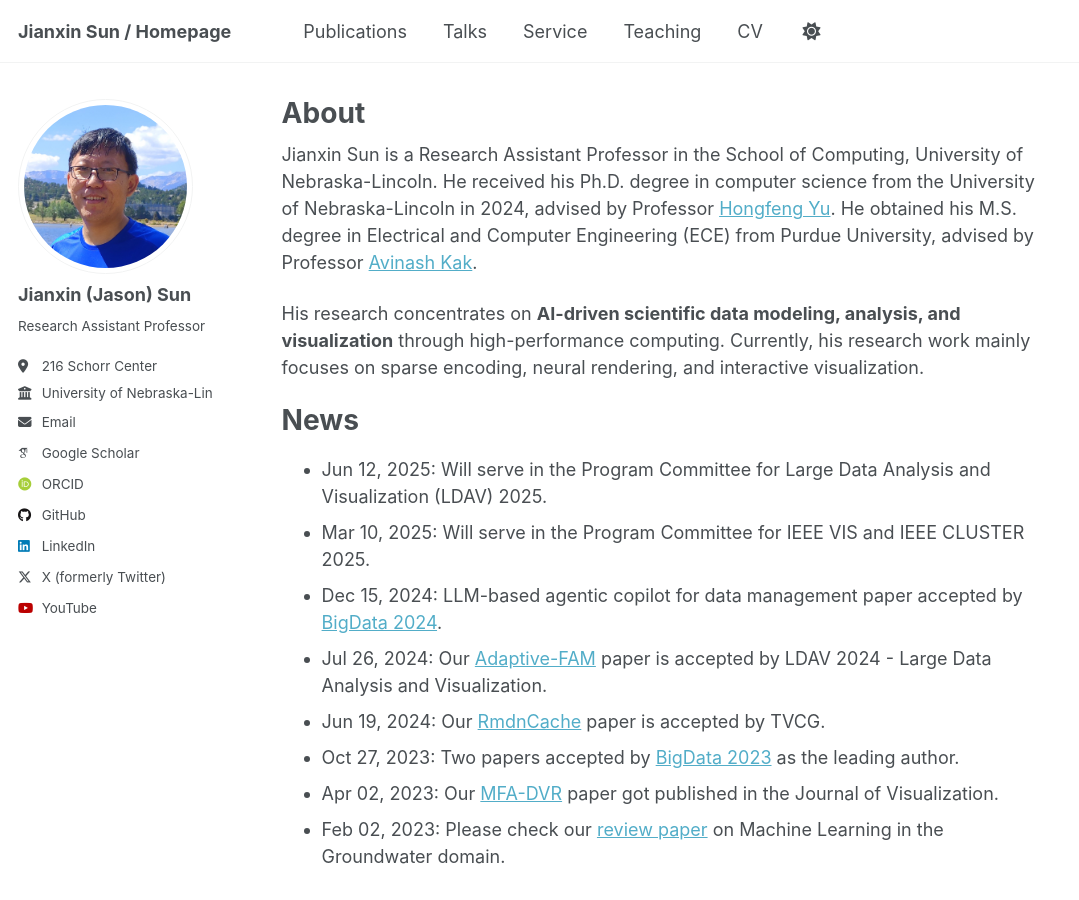
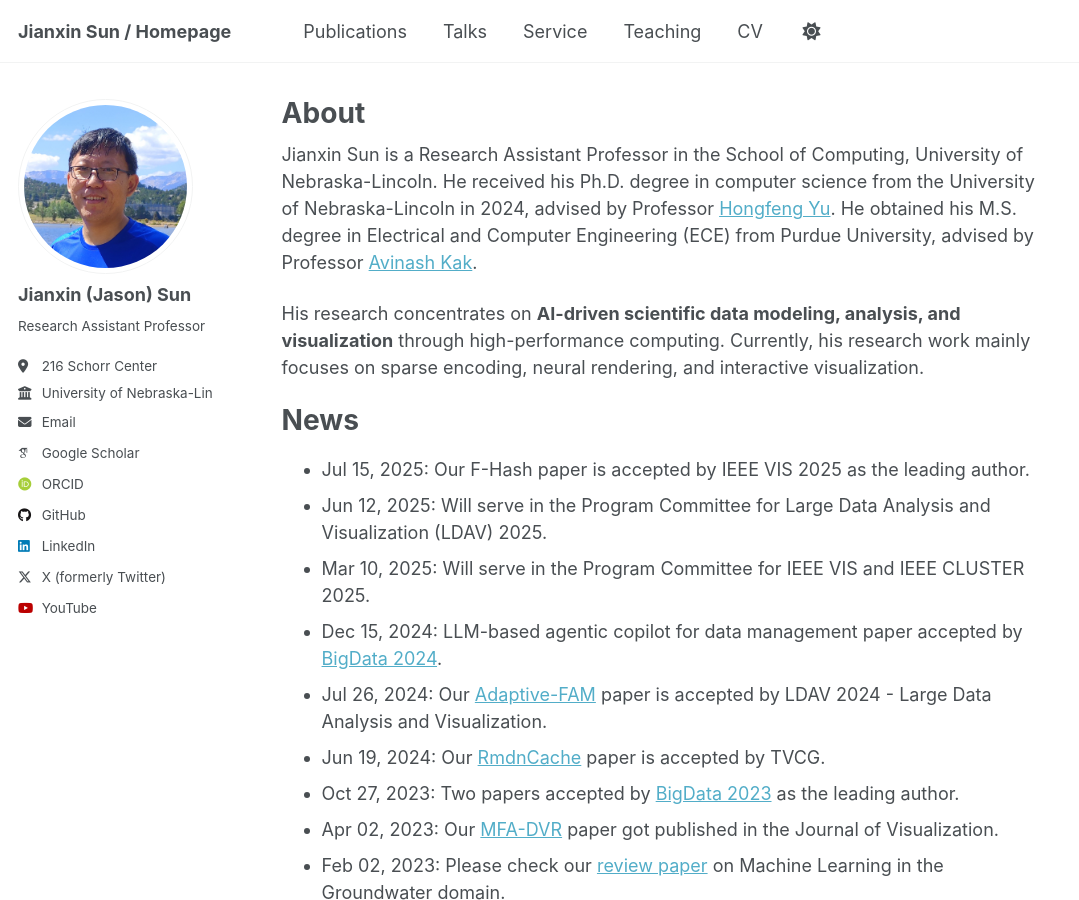
Before and after one commit to sunjianxin/sunjianxin.github.io, a Jekyll site: the page built from _pages/about.md, in a window 1280 px wide and 900 px high. Shown: the whole window, without its empty margins (0-1079 px from the left). Built offline with Jekyll 4.4.1, drawn with Linux system fonts in a browser that asks for light colours; some web fonts are replaced.

Commit message:
Update about.md

```diff
--- a/_pages/about.md
+++ b/_pages/about.md
@@ -14,7 +14,7 @@
 
 News
 ======
-<!--- Jun 06, 2025: Our F-Hash paper is accepted by IEEE VIS 2025 as the leading author.-->
+- Jul 15, 2025: Our F-Hash paper is accepted by IEEE VIS 2025 as the leading author.
 - Jun 12, 2025: Will serve in the Program Committee for Large Data Analysis and Visualization (LDAV) 2025.
 - Mar 10, 2025: Will serve in the Program Committee for IEEE VIS and IEEE CLUSTER 2025.
 - Dec 15, 2024: LLM-based agentic copilot for data management paper accepted by [BigData 2024](https://ieeexplore.ieee.org/abstract/document/10826038).
```
